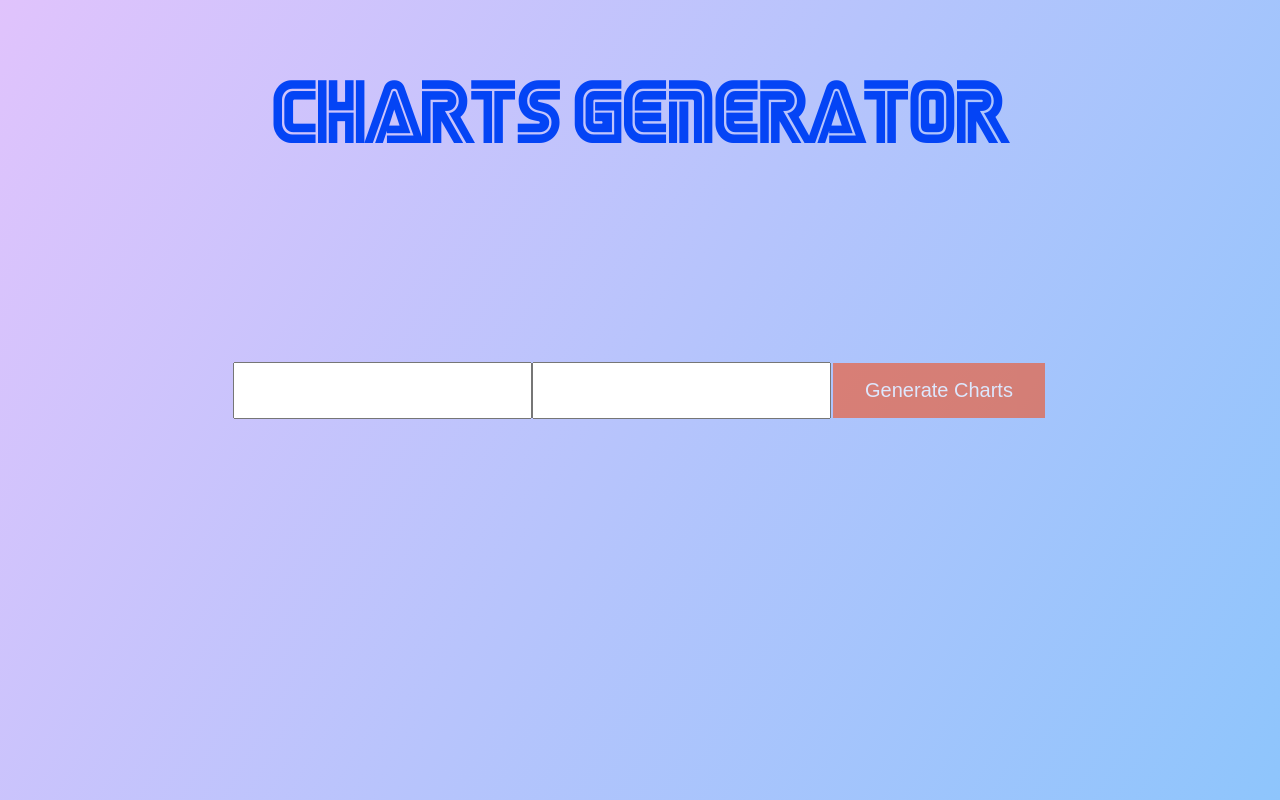
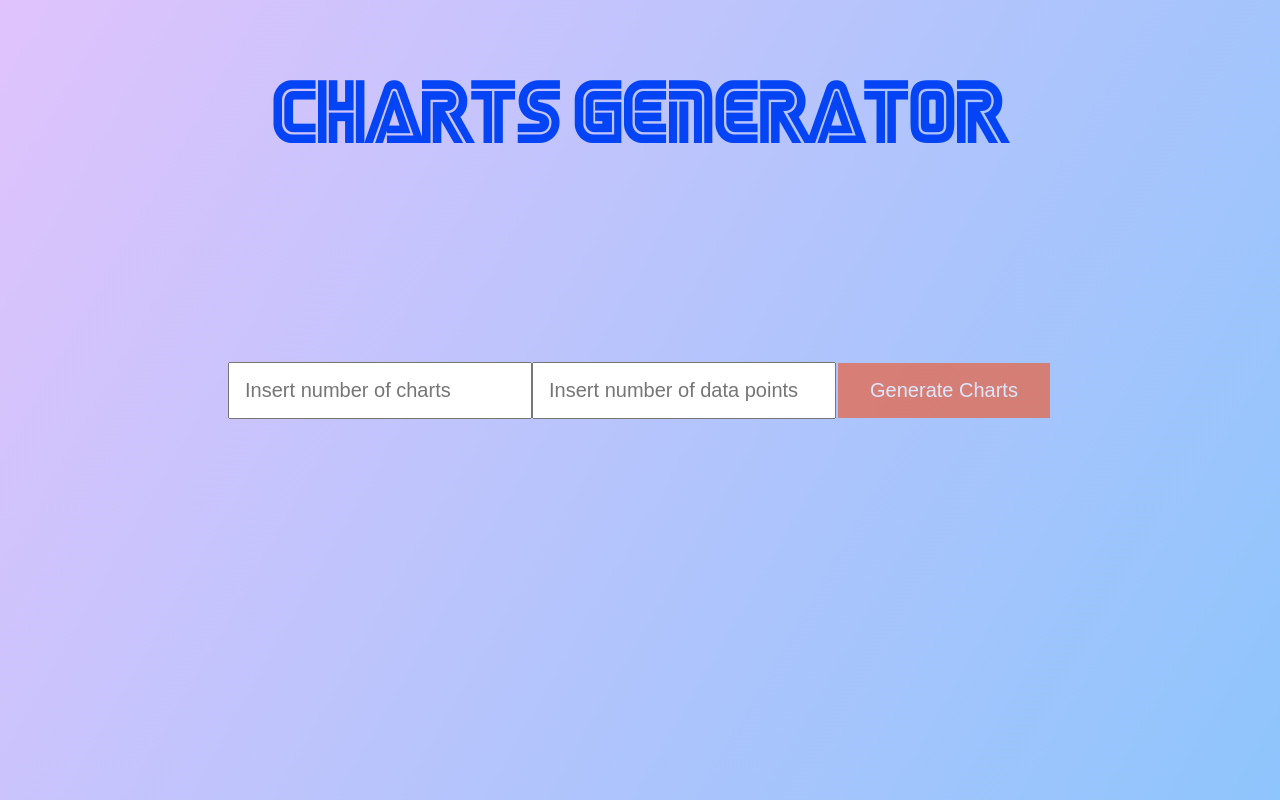
Before and after one commit to marcofriso/charts, a React (Create React App) app: page / in a window 1280 px wide. Built offline with nearby package versions, Linux system fonts and the light colour scheme.

Commit message:
feat: add form

```diff
--- a/src/components/InputFields.tsx
+++ b/src/components/InputFields.tsx
@@ -1,9 +1,10 @@
-import React from "react";
+import React, { useState } from "react";
 import styled from "styled-components";
 
-const InputFieldStyle = styled.form`
+const InputFieldStyle = styled.div`
   input {
     padding: 15px;
+    width: 270px;
     font-size: 20px;
   }
 
@@ -25,24 +26,52 @@ const InputFieldStyle = styled.form`
   }
 `;
 
+interface FormData {
+  nrCharts: number;
+  dataPoints: number;
+}
+
 const InputFields = () => {
+  const [nrCharts, setnrCharts] = useState<string>("");
+  const [dataPoints, setdataPoints] = useState<string>("");
+  const [formData, setFormData] = useState<FormData>();
+
+  const handleSubmit = (event: React.SyntheticEvent): void => {
+    setFormData({
+      nrCharts: parseInt(nrCharts),
+      dataPoints: parseInt(dataPoints),
+    });
+    setnrCharts("");
+    setdataPoints("");
+
+    event.preventDefault();
+  };
+
   return (
     <InputFieldStyle>
-      <input></input>
-      <input></input>
-      <button>Generate Charts</button>
+      <form onSubmit={handleSubmit}>
+        <input
+          type="number"
+          id="nr-charts"
+          name="nr-charts"
+          placeholder="Insert number of charts"
+          max="10"
+          onChange={(e) => setnrCharts(e.target.value)}
+          value={nrCharts}
+        ></input>
+        <input
+          type="number"
+          id="nr-data-points"
+          placeholder="Insert number of data points"
+          max="200"
+          value={dataPoints}
+          onChange={(e) => setdataPoints(e.target.value)}
+        ></input>
+        <button type="submit">Generate Charts</button>
+      </form>
+      {console.log("FD", formData)}
     </InputFieldStyle>
   );
 };
 
 export default InputFields;
-
-// const InputFieldStyle = styled.form`
-//   min-height: 100vh;
-//   display: flex;
-//   flex-direction: column;
-//   align-items: center;
-//   justify-content: center;
-//   font-size: calc(10px + 2vmin);
-//   color: white;
-// `;
```
